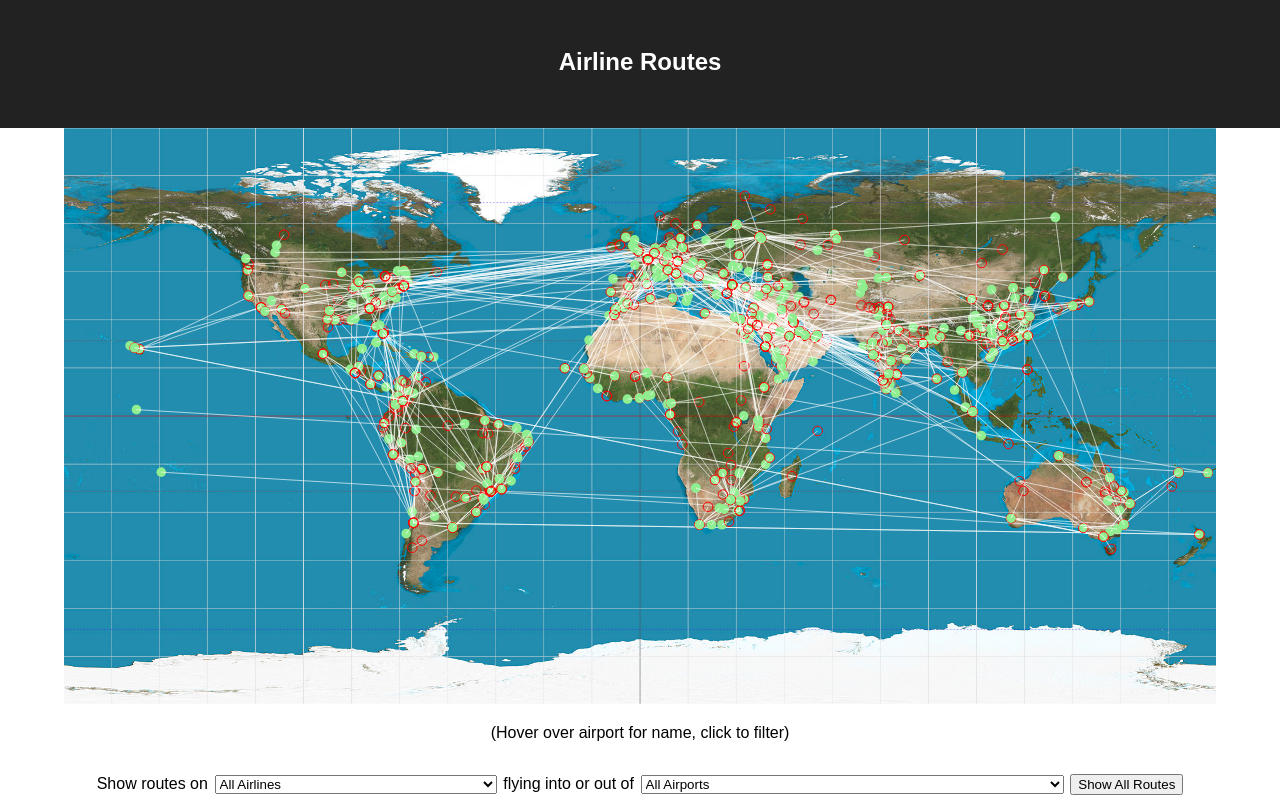
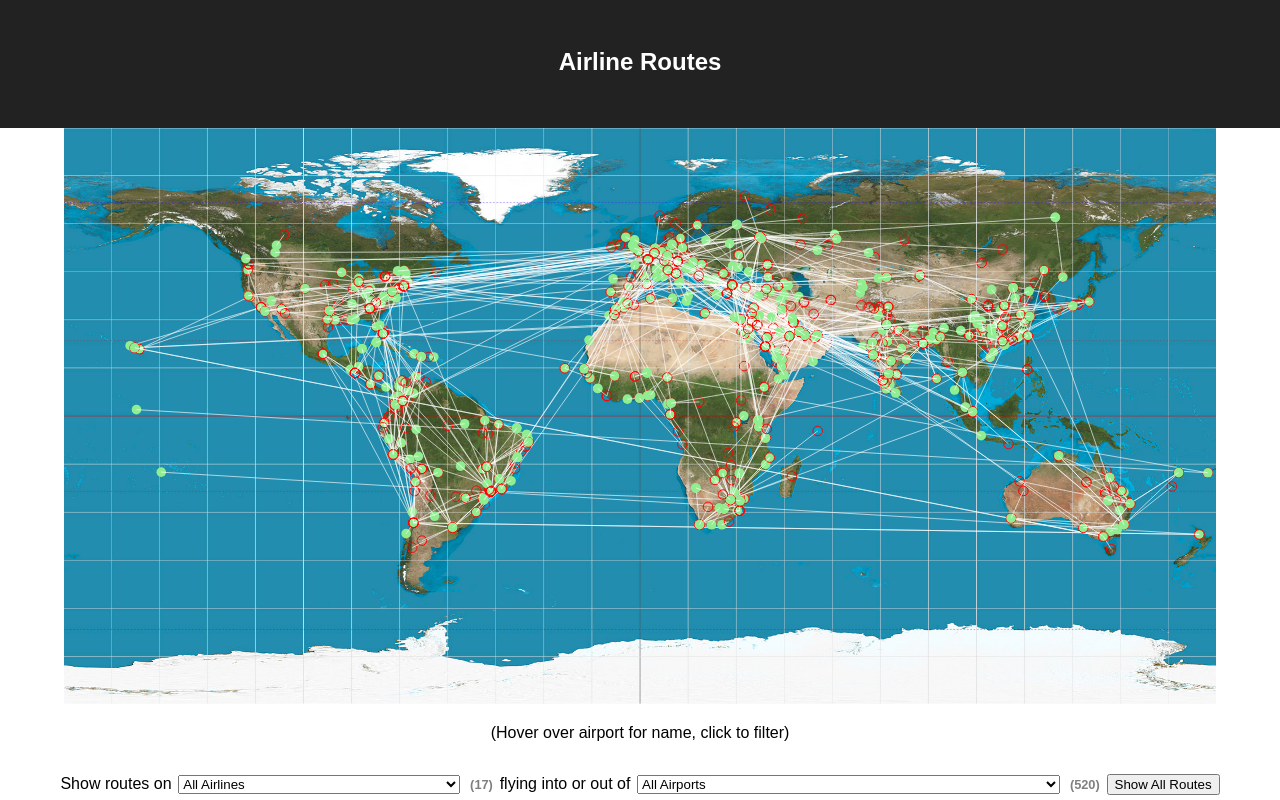
Before and after one commit to maxiappleton/airline-routes, a React (Create React App) app: page / in a window 1280 px wide. Shown: the top 800 px of the page. Built offline with nearby package versions, Linux system fonts and the light colour scheme.

Commit message:
added select counts

```diff
--- a/src/App.css
+++ b/src/App.css
@@ -50,6 +50,13 @@ select {
   width: 90%;
 }
 
+.select-count {
+  font-size: 0.8rem;
+  color: grey;
+  font-weight: bold;
+  margin: 0 0.2rem;
+}
+
 .pagination a {
   margin: 0 .5em;
 }
--- a/src/App.js
+++ b/src/App.js
@@ -66,24 +66,24 @@ class App extends Component {
 
   filterAirlines() {
     if (this.state.airport === 'all') {
-      return data.airlines;
+      return _.sortBy(data.airlines, 'name');
     } else {
       const possibleRoutes = data.routes.filter(route => {
         return route.src === this.state.airport || route.dest === this.state.airport;
       });
-
       const airlineIds = possibleRoutes.map(route => route.airline);
       const uniqAirlineIds = _.uniq(airlineIds);
-
-      return data.airlines.filter(airline => {
+      const airlines = data.airlines.filter(airline => {
         return uniqAirlineIds.includes(airline.id);
       });
+
+      return _.sortBy(airlines, 'name');
     }
   }
 
   filterAirports() {
     if (this.state.airline === 'all') {
-      return data.airports;
+      return _.sortBy(data.airports, 'name');
     } else {
       const possibleRoutes = data.routes.filter(route => {
         return route.airline === Number(this.state.airline);
@@ -92,10 +92,11 @@ class App extends Component {
       const airportCodes = [];
       possibleRoutes.forEach(route => airportCodes.push(route.src, route.dest));
       const uniqAirportCodes = _.uniq(airportCodes);
-
-      return data.airports.filter(airport => {
+      const airports = data.airports.filter(airport => {
         return uniqAirportCodes.includes(airport.code);
       });
+
+      return _.sortBy(airports, 'name');
     }
   }
 
@@ -131,6 +132,7 @@ class App extends Component {
               value={this.state.airline}
               onSelect={this.handleAirlineSelect}
             />
+            <span className="select-count">({filteredAirlines.length}) </span>
             flying into or out of
             <Select
               options={filteredAirports}
@@ -140,6 +142,7 @@ class App extends Component {
               value={this.state.airport}
               onSelect={this.handleAirportSelect}
             />
+            <span className="select-count">({filteredAirports.length}) </span>
             <button onClick={this.handleSelectResetClick}>Show All Routes</button>
           </div>
           <Table
```
Also changed, not shown: 1 other file (tests, documents, lock files or other folders).
